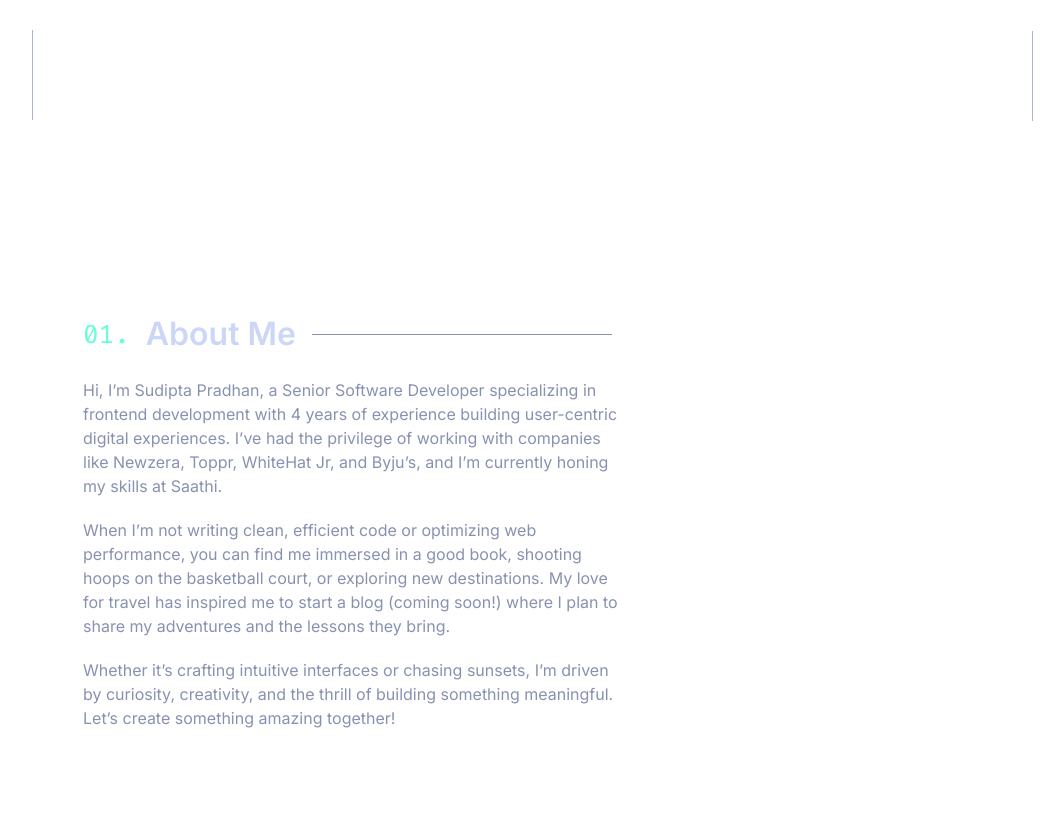
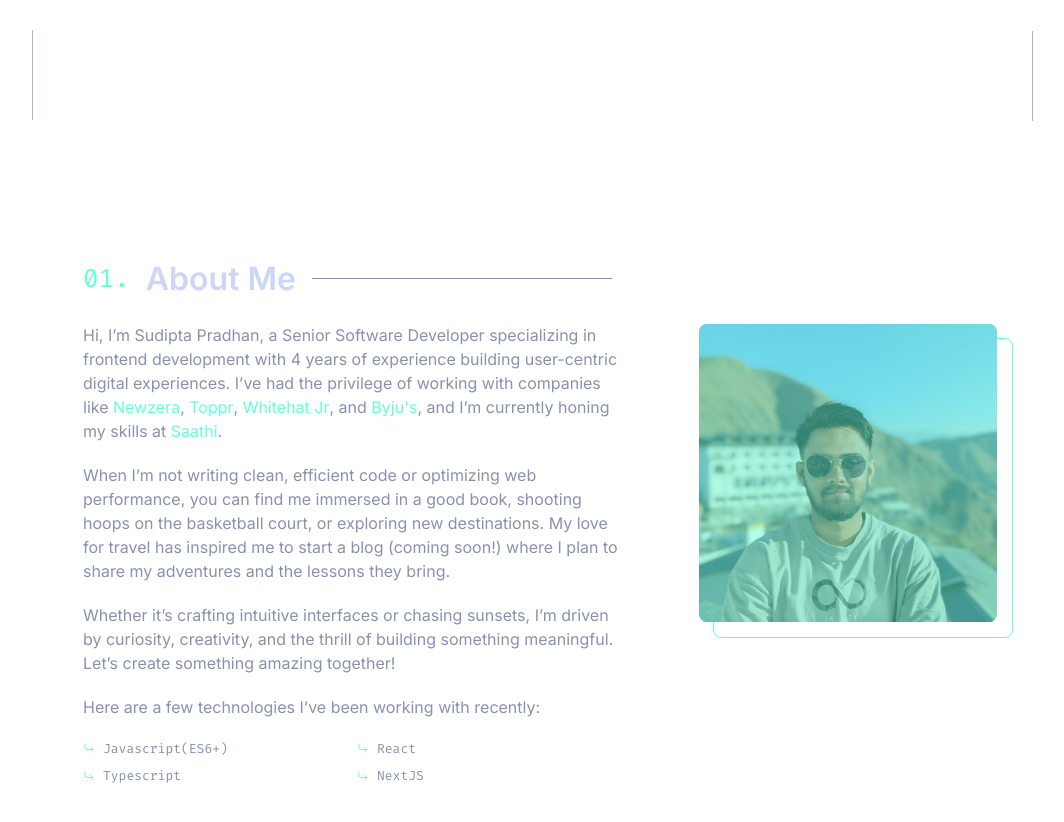
Before and after one commit to sudiptapradhan1181/skywalker, a Next.js app: page / in a window 1280 px wide. Shown: the part 680-1502 px from the top of the page, without its empty margins (107-1171 px from the left). Built offline with nearby package versions, Linux system fonts and the light colour scheme.

Commit message:
About section desktop design completed

```diff
--- a/src/components/AboutSection/index.tsx
+++ b/src/components/AboutSection/index.tsx
@@ -1,8 +1,12 @@
+import { SKILLS_LIST } from '@/constants';
+import AnimatedPhoto from '../AnimatedPhoto';
+import { AnimatedLink } from '../AnimatedLink';
+
 export default function AboutSection() {
   return (
     <section
       id="about"
-      className="h-screen w-screen px-[24px] md:px-[140px] flex flex-col justify-center items-center"
+      className="h-screen w-screen px-[24px] px-[140px] flex flex-col justify-center items-center"
     >
       <div className="lg:w-[900px] flex flex-col justify-center">
         <h2 className="flex flex-row items-center gap-4">
@@ -12,26 +16,67 @@ export default function AboutSection() {
           </span>
           <div className="h-[0.5px] bg-medium w-[300px]" />
         </h2>
-        <div className="w-[60%] flex flex-col font-[family-name:var(--font-inter)]">
+        <div className="flex flex-row w-full justify-between">
+          <div className="max-w-[60%] flex flex-col font-[family-name:var(--font-inter)]">
             <p className="text-medium text-[16px] mt-5">
-            Hi, I’m Sudipta Pradhan, a Senior Software Developer specializing in
-            frontend development with 4 years of experience building
-            user-centric digital experiences. I’ve had the privilege of working
-            with companies like Newzera, Toppr, WhiteHat Jr, and Byju’s, and I’m
-            currently honing my skills at Saathi.
+              Hi, I’m Sudipta Pradhan, a Senior Software Developer specializing
+              in frontend development with 4 years of experience building
+              user-centric digital experiences. I’ve had the privilege of
+              working with companies like{' '}
+              <AnimatedLink
+                text={'Newzera'}
+                href={'https://in.linkedin.com/company/newzera'}
+              />
+              ,{' '}
+              <AnimatedLink
+                text={'Toppr'}
+                href={'https://www.toppr.com/ask/'}
+              />
+              ,{' '}
+              <AnimatedLink
+                text={'Whitehat Jr'}
+                href={'https://www.whitehatjr.com/'}
+              />
+              , and <AnimatedLink text={"Byju's"} href={'https://byjus.com/'} />
+              , and I’m currently honing my skills at{' '}
+              <AnimatedLink text={'Saathi'} href={'https://www.saathi.in/'} />.
             </p>
             <p className="text-medium text-[16px] mt-5">
               When I’m not writing clean, efficient code or optimizing web
-            performance, you can find me immersed in a good book, shooting hoops
-            on the basketball court, or exploring new destinations. My love for
-            travel has inspired me to start a blog (coming soon!) where I plan
-            to share my adventures and the lessons they bring.
+              performance, you can find me immersed in a good book, shooting
+              hoops on the basketball court, or exploring new destinations. My
+              love for travel has inspired me to start a blog (coming soon!)
+              where I plan to share my adventures and the lessons they bring.
             </p>
             <p className="text-medium text-[16px] mt-5">
               Whether it’s crafting intuitive interfaces or chasing sunsets, I’m
               driven by curiosity, creativity, and the thrill of building
               something meaningful. Let’s create something amazing together!
             </p>
+            <p className="text-medium text-[16px] mt-5">
+              Here are a few technologies I’ve been working with recently:
+            </p>
+            <ul className="grid md:grid-cols-2 gap-2 mt-5">
+              {SKILLS_LIST.map((skill) => {
+                return (
+                  <li
+                    key={skill}
+                    className="text-[13px] text-medium font-[family-name:var(--font-fira-code)] flex flex-row items-center gap-2"
+                  >
+                    <img
+                      src="/icons/cornerDownRight.svg"
+                      alt="Bullet"
+                      className="w-3 h-3"
+                    />
+                    {skill}
+                  </li>
+                );
+              })}
+            </ul>
+          </div>
+          <div className="w-[30%] mt-[35px]">
+            <AnimatedPhoto />
+          </div>
         </div>
       </div>
     </section>
--- /dev/null
+++ b/src/components/AnimatedPhoto/index.tsx
@@ -0,0 +1,16 @@
+'use client';
+
+export default function AnimatedPhoto() {
+  return (
+    <div className="relative w-[250px] h-[250px] lg:w-[300px] lg:h-[300px] border-primary border-[1px] rounded-lg bg-transparent transform transition-transform duration-200 hover:translate-x-[5px] hover:translate-y-[5px]">
+      <div className="absolute top-[-15px] left-[-15px] z-5 w-full h-full rounded-lg transform transition-transform duration-200 hover:translate-x-[-10px] hover:translate-y-[-10px]">
+        <div className="absolute top-0 left-0 w-full h-full bg-primary bg-opacity-50 transition-opacity duration-300 hover:bg-opacity-0 rounded-lg" />
+        <img
+          src="/images/sudipta.webp"
+          alt="Sudipta Pradhan"
+          className="w-full h-full object-cover rounded-lg"
+        />
+      </div>
+    </div>
+  );
+}
--- a/src/constants/index.ts
+++ b/src/constants/index.ts
@@ -30,3 +30,10 @@ export const HEADER_TABS = [
 
 export const RESUME_LINK =
   'https://drive.google.com/file/d/1cTf4OmDI29KHR7SMsM8gjGhTnYJWeJJK/view?usp=sharing';
+
+export const SKILLS_LIST = [
+  'Javascript(ES6+)',
+  'React',
+  'Typescript',
+  'NextJS',
+];
--- a/tailwind.config.ts
+++ b/tailwind.config.ts
@@ -9,14 +9,14 @@ export default {
   theme: {
     extend: {
       colors: {
-        background: 'var(--background)',
-        foreground: 'var(--foreground)',
-        primary: 'var(--primary)',
-        secondary: 'var(--secondary)',
-        medium: 'var(--medium)',
-        boldtext: 'var(--bold-text)',
-        primarybg: 'var(--primary-bg)',
-        secondarybg: 'var(--secondary-bg)',
+        background: '#0b192e',
+        foreground: '#ededed',
+        primary: '#64ffda',
+        secondary: '#a8b2d1',
+        medium: '#8892b0',
+        boldtext: '#ccd6f6',
+        primarybg: '#0b192e',
+        secondarybg: '#112240',
       },
       screens: {
         xs: '480px', // Extra small devices
```
Also changed, not shown: public/icons/cornerDownRight.svg (added), public/images/sudipta.webp (added). Lines whose indentation alone changed are shown as unchanged.
